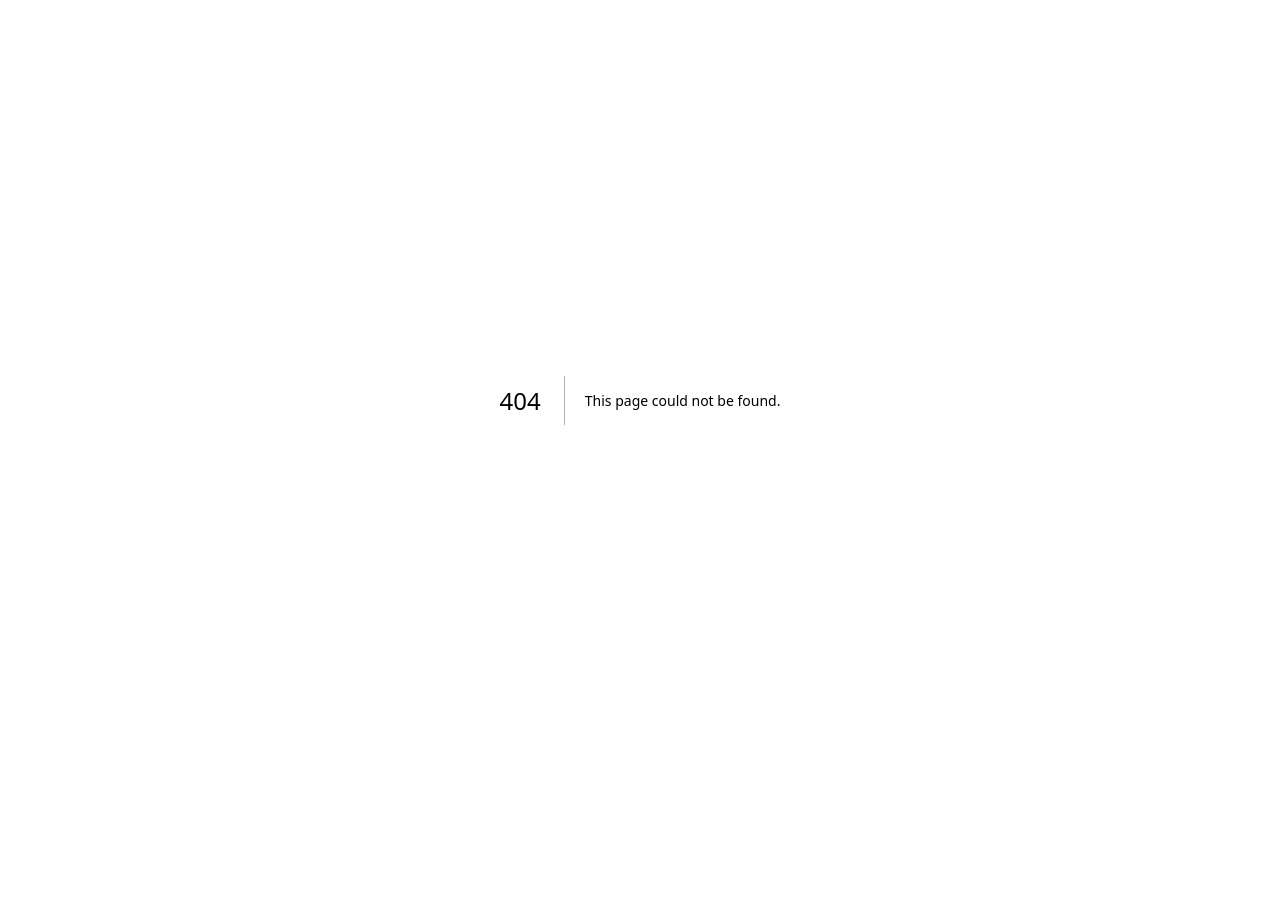
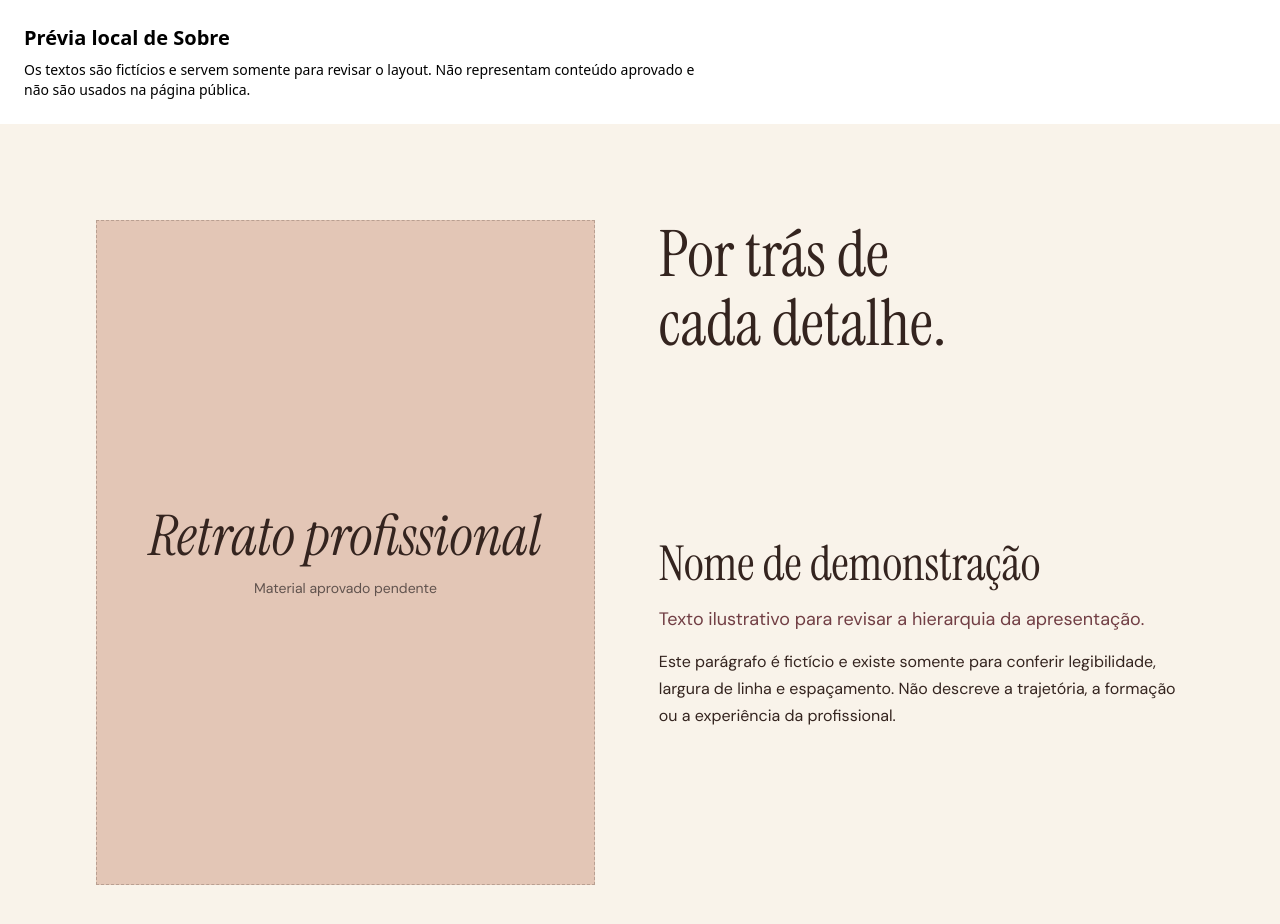
Before and after one commit to KiseStudios/aureabyln, a Next.js app: page /dev/sobre in a window 1280 px wide. Before the commit this address had no page. Shown: the top 924 px of the page. Before the commit the page ends 800 px from the top, so only its background shows below. Built offline with nearby package versions, Linux system fonts and the light colour scheme.

Commit message:
test: adiciona prévia local da seção Sobre

```diff
--- /dev/null
+++ b/src/app/dev/sobre/page.tsx
@@ -0,0 +1,42 @@
+import { notFound } from "next/navigation";
+import { About } from "@/components/sections/About";
+import type { ContentValue, ProfessionalProfile } from "@/content";
+
+function sample<T>(value: T): ContentValue<T> {
+  return { status: "approved", value, approvalReference: "Amostra técnica local" };
+}
+
+const previewProfile: ProfessionalProfile = {
+  name: sample("Nome de demonstração"),
+  positioning: sample("Texto ilustrativo para revisar a hierarquia da apresentação."),
+  biography: sample(
+    "Este parágrafo é fictício e existe somente para conferir legibilidade, largura de linha e espaçamento. Não descreve a trajetória, a formação ou a experiência da profissional."
+  ),
+  image: {
+    status: "placeholder",
+    value: {
+      src: "/images/placeholders/about/about-01.svg",
+      alt: "Espaço gráfico provisório; não é um retrato da profissional.",
+      width: 600,
+      height: 800,
+    },
+    pending: "Receber retrato autorizado.",
+  },
+};
+
+export default function AboutPreview() {
+  if (process.env.NODE_ENV !== "development") notFound();
+
+  return (
+    <main>
+      <header className="space-y-2 p-6">
+        <h1 tabIndex={-1} className="text-xl font-semibold">Prévia local de Sobre</h1>
+        <p className="max-w-2xl text-sm">
+          Os textos são fictícios e servem somente para revisar o layout. Não representam conteúdo aprovado
+          e não são usados na página pública.
+        </p>
+      </header>
+      <About profile={previewProfile} />
+    </main>
+  );
+}
```
